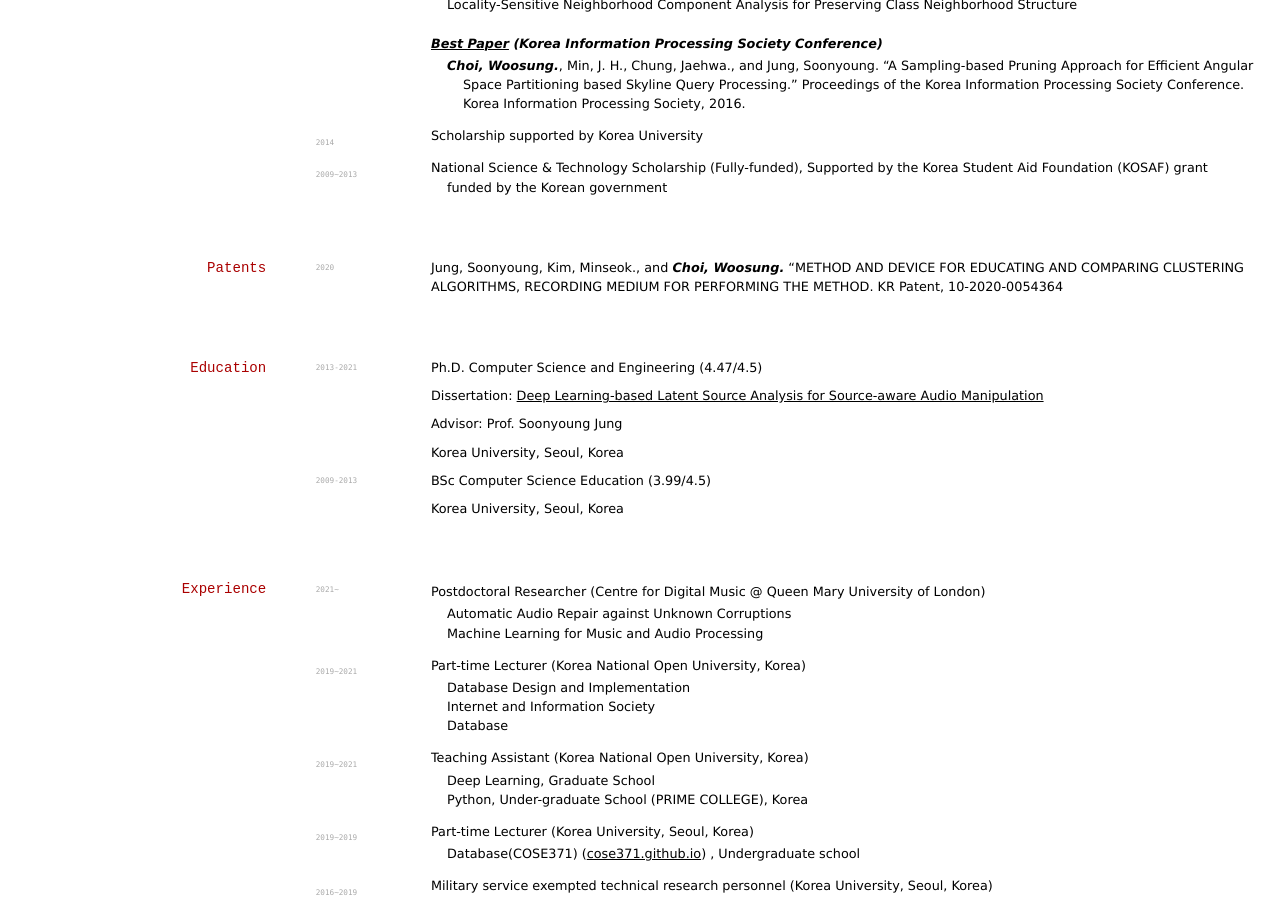
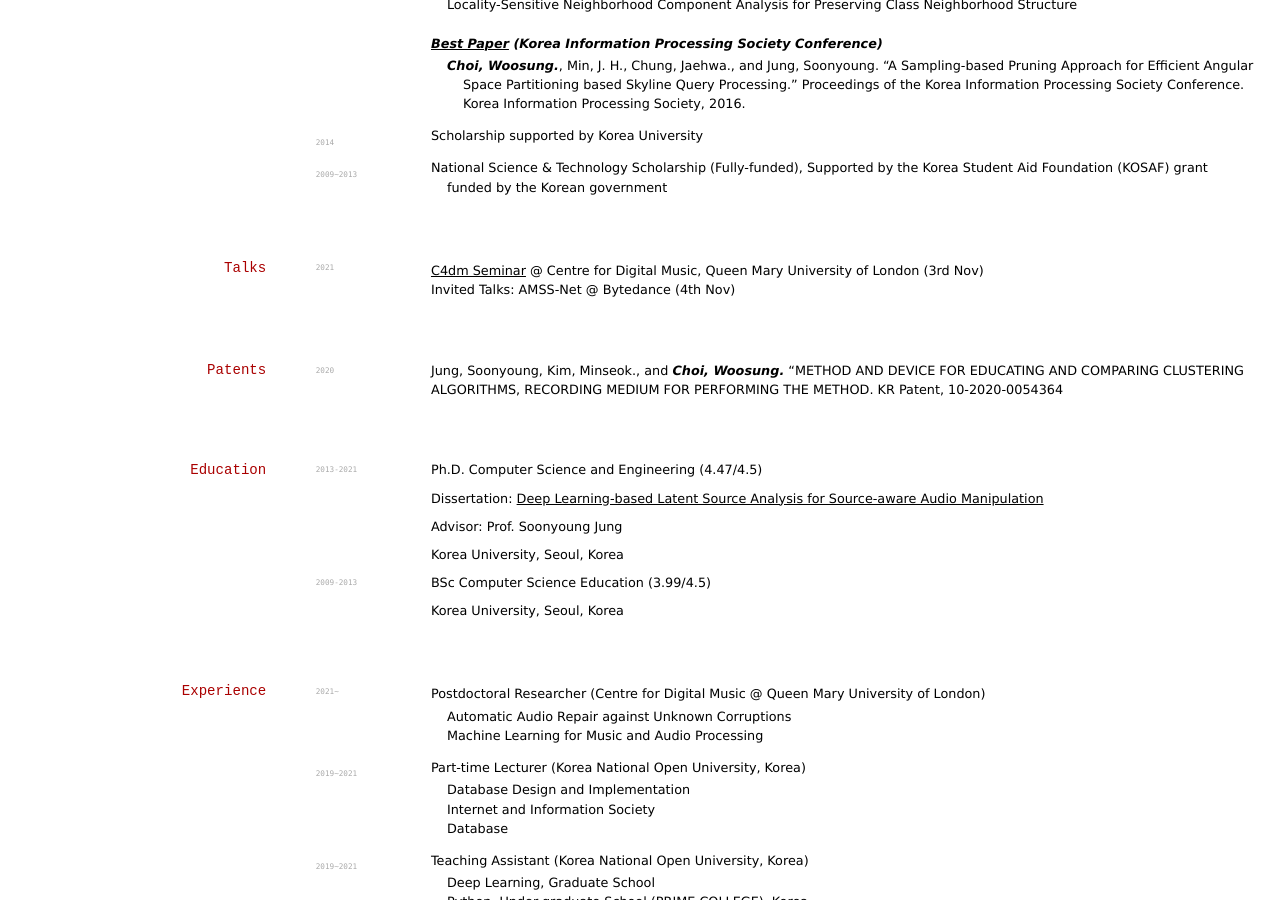
Before and after one commit to ws-choi/cv, a Jekyll site: the page built from index.md, in a window 1280 px wide and 900 px high, scrolled down 947 px. Built offline with Jekyll 4.4.1, drawn with Linux system fonts in a browser that asks for light colours; formulas are drawn with MathJax 3.

Commit message:
Update index.md

```diff
--- a/index.md
+++ b/index.md
@@ -63,6 +63,12 @@ Postdoctoral Researcher at Centre for Digital Music (C4DM) @ Queen Mary Universi
 
 `2009~2013`
 - National Science & Technology Scholarship (Fully-funded), Supported by the Korea Student Aid Foundation (KOSAF) grant funded by the Korean government
+
+## Talks
+
+`2021`
+- [C4dm Seminar](https://c4dm.eecs.qmul.ac.uk/news/news.2021-11-03.C4DM_Seminar_-_Woosung_Choi_-_Audio_Manipulation_on_User-Specified_Sources_with_Textual_Queries_(Video_Available).html) @ Centre for Digital Music, Queen Mary University of London (3rd Nov)
+- Invited Talks: AMSS-Net @ Bytedance (4th Nov)
 
 ## Patents
 
@@ -145,4 +151,4 @@ Institute, Principal investigator: Prof. Jong-Ryeul Sohn, Korea University)
 
 <!-- ### Footer
 
-Last updated: Feb 2021 -->
+Last updated: Nov 2021 -->
```
